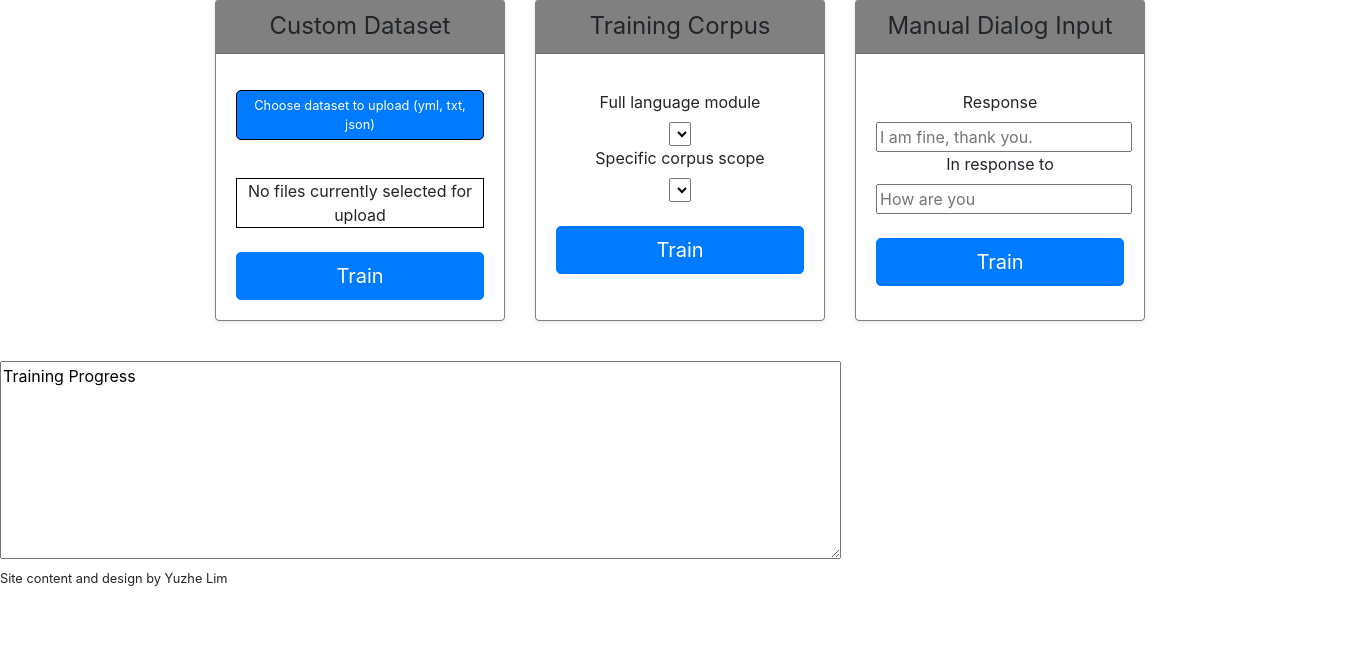
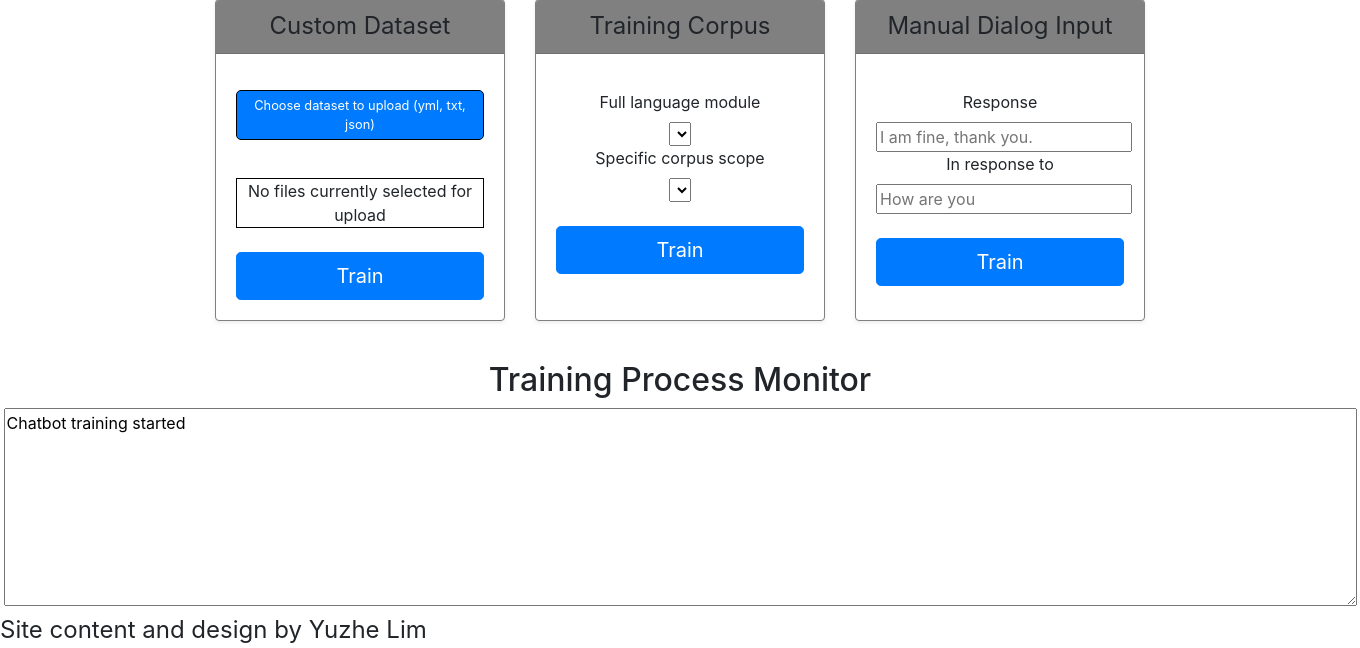
Before and after one commit to louisyuzhe/AI-chatbot-platform, a Django app: template webpage/blog/templates/training.html in a window 1360 px wide. Shown: the part 254-902 px from the top of the page. Before the commit the page ends 840 px from the top, so only its background shows below. Run offline with Django 3.2, Linux system fonts and the light colour scheme; the template is opened without the code that fills it, so the values that code supplies are empty; parts of the project's set-up code (start-up, migrations or seed data) failed here and were passed over; some libraries are stand-ins or nearby versions.

Commit message:
1. Connect to screen.css 2. Create centerize div box for tracking chatbot training process 3. shorten code for updating chatbot llog

```diff
--- a/webpage/blog/templates/training.html
+++ b/webpage/blog/templates/training.html
@@ -12,6 +12,7 @@
 
     <!-- Bootstrap core CSS -->
     <link rel="stylesheet" type="text/css" href="/blog/static/css/bootstrap.min.css">
+    <link rel="stylesheet" type="text/css" href="/blog/static/css/screen.css">
     <script src="https://ajax.googleapis.com/ajax/libs/jquery/2.2.0/jquery.min.js"></script>
 
     <style>
@@ -201,7 +202,10 @@
           </div>
         </div>
       </div>
-      <textarea id="trainProcess" name="trainProcess" rows="8" cols="80">Training Progress</textarea>
+      <div class="text-center">
+        <h2 class="display-5">Training Process Monitor</h2>
+        <textarea id="trainProcess" name="trainProcess" rows="8" cols="130" readonly>Chatbot training started</textarea>
+      </div>
     </main>
     <footer>
       <small>Site content and design by Yuzhe Lim</small>
@@ -289,13 +293,13 @@
 
   $('#manualBtn').click(function(e){
     e.preventDefault();
-    document.getElementById("trainProcess").value = document.getElementById("trainProcess").value+"\nTraining started";
+    document.getElementById("trainProcess").value += "\nTraining started";
     $.ajax({
         type: 'POST',
         url:'',
         data: $('form#manualDialog').serialize(),
         success: function(data){
-            document.getElementById("trainProcess").value = document.getElementById("trainProcess").value+"\n"+data;
+            document.getElementById("trainProcess").value += "\n"+data;
         }
     })
 });
```
